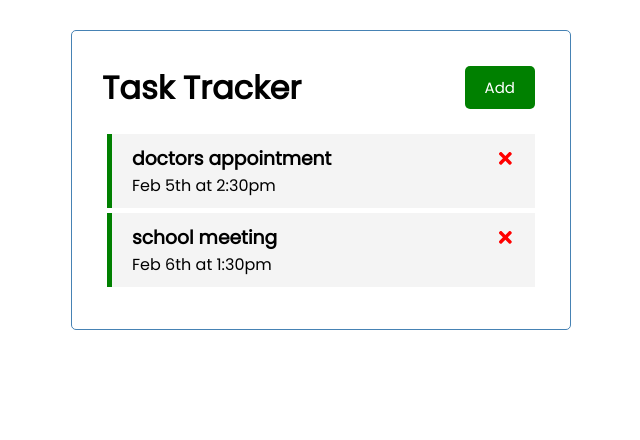
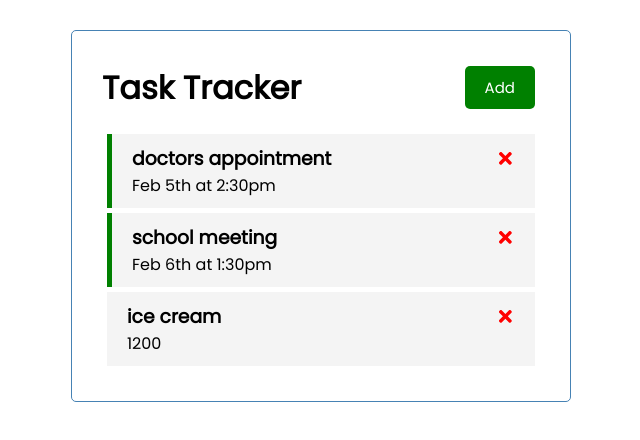
Before and after one commit to yangcodes/reacttasktracker, a React (Create React App) app: page / in a window 1280 px wide. Shown: the top 440 px of the page, without its empty margins (319-959 px from the left). Built offline with nearby package versions, Linux system fonts and the light colour scheme; data requests are answered from the project's data file.

Commit message:
added task to server

```diff
--- a/db.json
+++ b/db.json
@@ -11,6 +11,12 @@
       "text": "school meeting",
       "day": "Feb 6th at 1:30pm",
       "reminder": true
+    },
+    {
+      "text": "ice cream",
+      "day": "1200",
+      "reminder": false,
+      "id": 3
     }
   ]
 }
--- a/src/App.js
+++ b/src/App.js
@@ -24,10 +24,21 @@ const App = () => {
   };
 
   //add task
-  const addTask = (task) => {
-    const id = Math.floor(Math.random() * 10000) + 1;
-    const newTask = { id, ...task };
-    setTasks([...tasks, newTask]);
+  const addTask = async (task) => {
+    const res = await fetch("http://localhost:5000/tasks", {
+      method: "POST",
+      headers: {
+        "Content-type": "application/json",
+      },
+      body: JSON.stringify(task),
+    });
+
+    const data = await res.json();
+
+    setTasks([...tasks, data]);
+    // const id = Math.floor(Math.random() * 10000) + 1;
+    // const newTask = { id, ...task };
+    // setTasks([...tasks, newTask]);
   };
 
   //delete task
```
